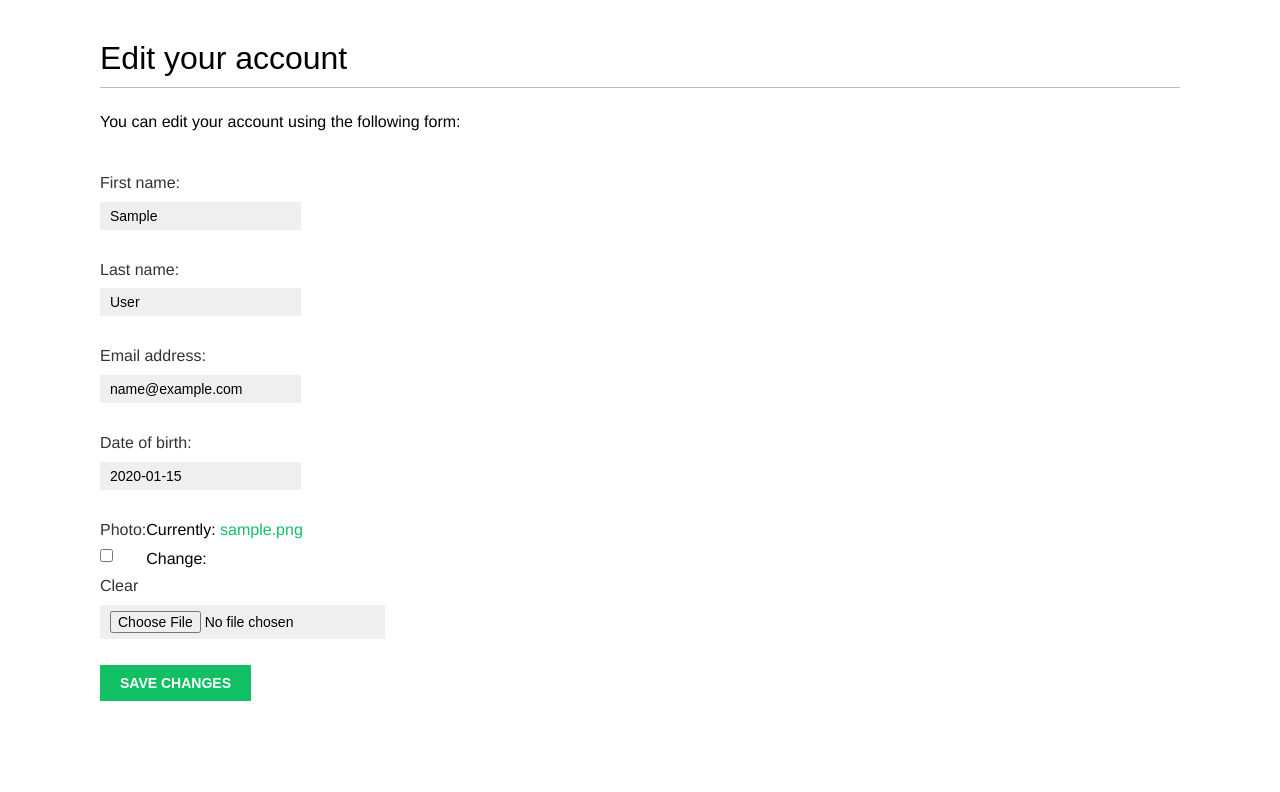
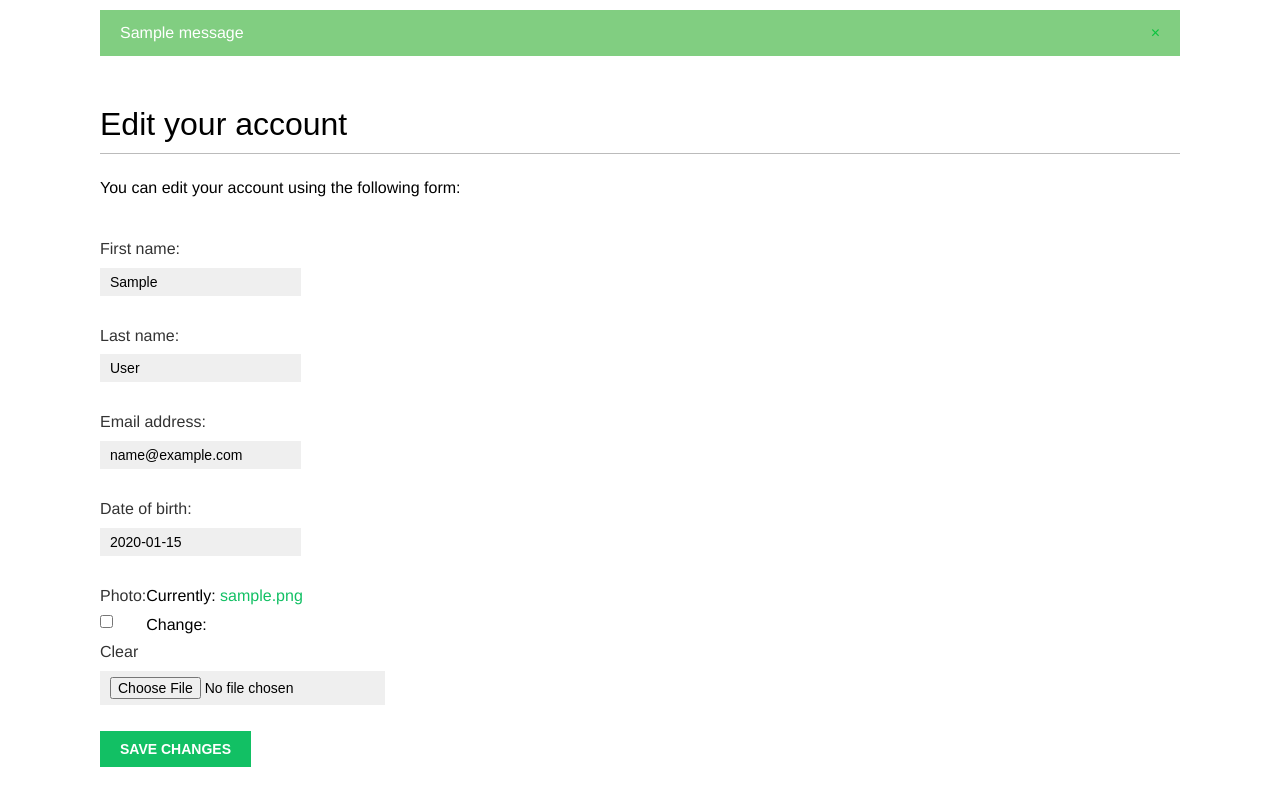
Before and after one commit to iluxonchik/django-by-example, a Django app: page /account/edit/ in a window 1280 px wide. Shown: the part 48-840 px from the top of the page. Before the commit the page ends 749 px from the top, so only its background shows below. Run offline with Django 3.2, Linux system fonts and the light colour scheme; a user stored in the database is signed in; tables that the repository leaves empty hold one stand-in row (values such as "Sample post"); one stand-in notice (Sample message) is shown; some web fonts are replaced.

Commit message:
feat: add profile update success/fail messages

```diff
--- a/social-website/bookmarks/account/templates/base.html
+++ b/social-website/bookmarks/account/templates/base.html
@@ -36,6 +36,18 @@
         {% endif %}
     </span>
 </div>
+
+{% if messages %}
+    <ul class="messages">
+    {% for message in messages %}
+        <li class="{{ message.tags }}">
+            {{ message|safe }}
+            <a href="#" class="close">&times;</a>
+        </li>
+    {% endfor %}
+    </ul>
+{% endif %}
+
 <div id="content">
     {% block content %}
     {% endblock %}
--- a/social-website/bookmarks/account/views.py
+++ b/social-website/bookmarks/account/views.py
@@ -4,6 +4,7 @@ from django.contrib.auth import authenticate, login
 from .forms import LoginForm, UserRegistrationForm, UserEditForm, ProfileEditForm
 from django.contrib.auth.decorators import login_required
 from .models import Profile
+from django.contrib import messages
 
 def user_login(request):
     if request.method == 'POST':
@@ -57,6 +58,9 @@ def edit(request):
         if user_form.is_valid() and profile_form.is_valid():
             user_form.save()
             profile_form.save()
+            messages.success(request, 'Profile updated successfully')
+        else:
+            messages.error(request, 'Error updating your profile')
     else:
         user_form = UserEditForm(instance=request.user)
         profile_form = ProfileEditForm(instance=request.user.profile)
```
